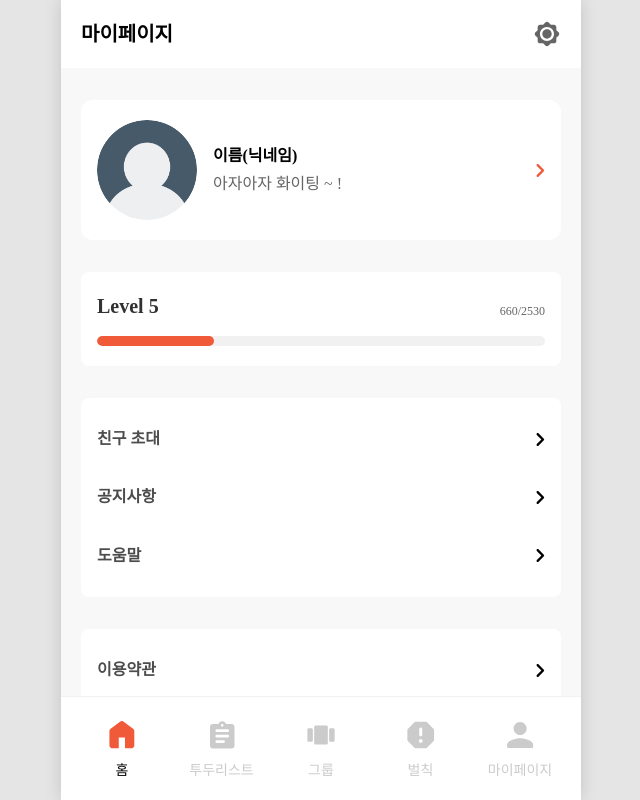
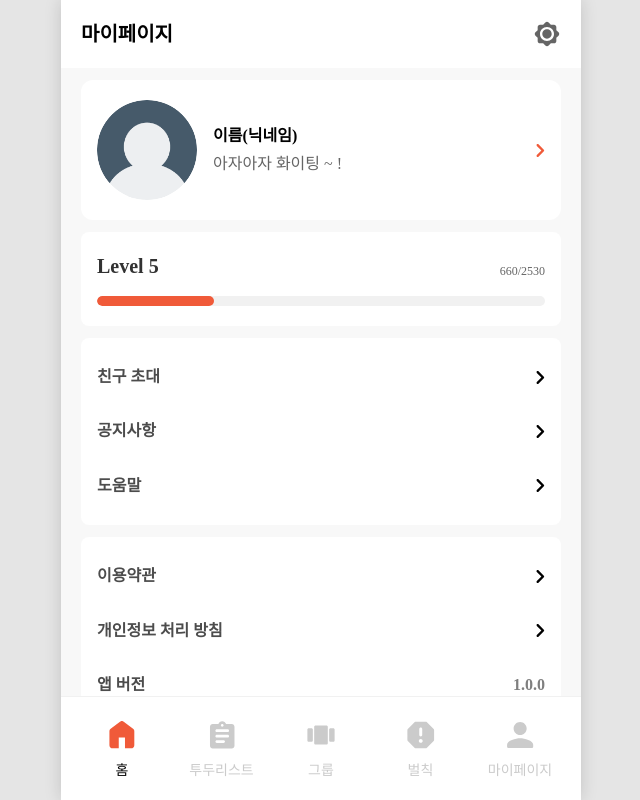
Before and after one commit to DoitorPay/Guide, a React (Vite) app in the folder frontend/: page /mypage in a window 1280 px wide. Shown: the whole page, without its empty margins (319-959 px from the left). Built offline with nearby package versions, Linux system fonts and the light colour scheme; a web font is replaced by a local one.

Commit message:
style: 마이페이지 스타일 조정

```diff
--- a/frontend/src/assets/css/components/mypage/setting.scss
+++ b/frontend/src/assets/css/components/mypage/setting.scss
@@ -5,7 +5,7 @@
     display: flex;
     flex-direction: column;
     gap: clamp(16px, 3vw, 16px);
-    margin-bottom: clamp(24px, 5vw, 32px);
+    margin-bottom: clamp(12px, 3vw, 12px);
   }
 
   .setting-item {
@@ -16,7 +16,7 @@
     color: var(--color-gray-scale-700);
     font-weight: var(--typo-weight-semibold);
     cursor: pointer;
-    padding: clamp(8px, 3vw, 10px) 0;
+    padding: clamp(6px, 3vw, 8px) 0;
 
     &__right {
       display: flex;
--- a/frontend/src/assets/css/pages/myPage.scss
+++ b/frontend/src/assets/css/pages/myPage.scss
@@ -0,0 +1,6 @@
+.mypage-wrap {
+    .content-area {
+        row-gap:  clamp(12px, 3vw, 12px);
+        padding-top:  clamp(12px, 3vw, 12px);
+    }
+}
--- a/frontend/src/pages/mainLayout.jsx
+++ b/frontend/src/pages/mainLayout.jsx
@@ -3,9 +3,9 @@ import '@/assets/css/components/mainLayout.scss';
 import Navigation from '@/components/nav/nav';
 import Header from '@/components/header/header';
 
-const MainLayout = ({ children, headerProps, contentBg = 'var(--color-gray-scale-white)' }) => {
+const MainLayout = ({ children, headerProps, className = '', contentBg = 'var(--color-gray-scale-white)' }) => {
   return (
-    <div className="wrapper">
+    <div className={`wrapper ${className}`}>
       <div className="main-layout">
         <Header {...headerProps} />
         <section className="content-area" style={{ backgroundColor: contentBg }}>
--- a/frontend/src/pages/myPage.jsx
+++ b/frontend/src/pages/myPage.jsx
@@ -7,6 +7,7 @@ import SettingSection from "@/components/myPage/SettingSection";
 const MyPage = () => {
   return (
     <MainLayout contentBg="var(--color-background)"
+    className='mypage-wrap'
         headerProps={{
             title: "마이페이지",
             type: "header-a",
```
